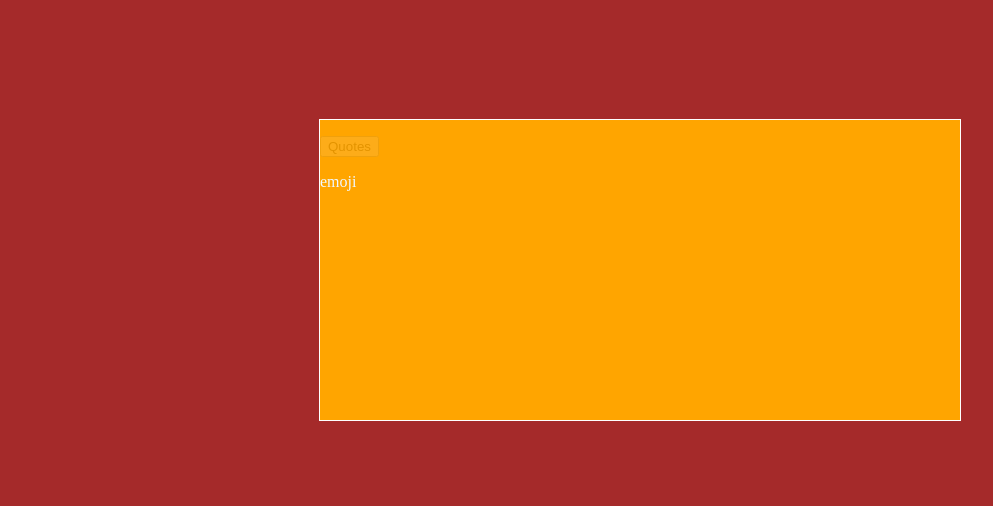
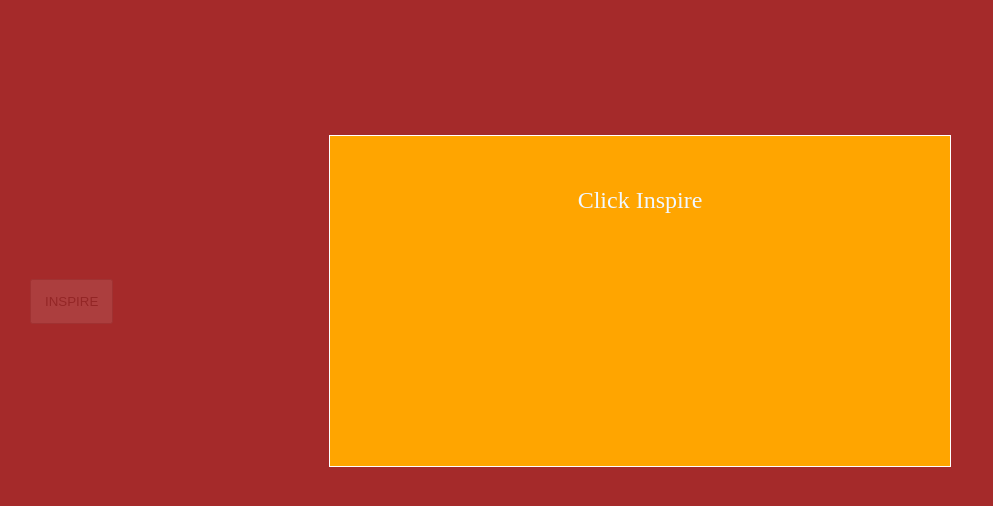
Before and after one commit to Atiq717/mixedMessages, a plain HTML site: page index.html in a window 1280 px wide. Shown: the part 128-634 px from the top of the page, without its empty margins (0-993 px from the left). Drawn offline with Linux system fonts and the light colour scheme; a web font is replaced by a local one.

Commit message:
second commit

```diff
--- a/index.html
+++ b/index.html
@@ -9,7 +9,6 @@
     <link rel="preconnect" href="https://fonts.googleapis.com">
     <link rel="preconnect" href="https://fonts.gstatic.com" crossorigin>
     <link href="https://fonts.googleapis.com/css2?family=Lugrasimo&display=swap" rel="stylesheet">
-    <script type="text/javascript" src="./javascript.js"></script>
 </head>
 <body>
    <header>
@@ -19,9 +18,13 @@
     </header>
     <main>
         <div>
-            <p class="words" id="words"><Button onclick="runQuotes()">Quotes</Button></p>
-            <span>emoji</span>
+            <p class="words" id="words"></p>
+            <span>Click Inspire</span>
+            <article></article>
         </div>
+        <Button onclick="runQuotes()">INSPIRE</Button>
     </main>
 </body>
+<script type="text/javascript" src="./javascript.js"></script>
+
 </html>
--- a/javascript.js
+++ b/javascript.js
@@ -10,19 +10,22 @@ const quote5 = '"The bad news is time flies. The good news is you arw the pilot.
 
 let quotes = [quote1, quote2, quote3, quote4, quote5]
 
-let emoji = [8987,9193,9194,9195,9196,9197,9198,9199,9200,9201,9202,9203,9208,9209,9210,9410]
+let emoji = [128568, 128569, 128570, 128571, 128572, 128573, 128574, 128575, 128576, 128577, 128578, 128579, 128580]
 
-const runQuotes = (quote) => {
-    let i = Math.floor(Math.random() * quote.length);
-    let randomColor = Math.floor(Math.random()*16777215).toString(16);
-    let randomEmoji = Math.floor(Math.random()* emoji.length)
-        return quotes[i] + ` #${randomColor} &#${emoji[randomEmoji]}.`
-        // return document.getElementsByClassName('words').innerHTML = value[i];
-        // document.body.style.background = "#" + randomColor;
-        // document.body.style.color = "#" + randomColor;
-        // document.getElementsByTagName('span') =
-    }
+let element = document.querySelector('button');
+let elm = document.querySelector('div');
+let elem = document.querySelector('span');
+let randomEmoji = Math.floor(Math.random()* emoji.length)
+let randomcolor = Math.floor(Math.random()*16777215).toString(16)
+let randomSentence = Math.floor(Math.random() * quotes.length)
+let paragraph = document.createElement('p');
+function run(){
+    elm.style.backgroundColor = `#${randomcolor}`;
+    elem.style.color = `#${randomcolor}`;
+    elm.innerHTML = quotes[randomSentence]
+    paragraph.innerHTML = `&#${emoji[randomEmoji]}`
+    document.body.appendChild(paragraph)
 
-// runQuotes(quotes)
+}
 
-console.log(runQuotes(quotes))
+element.onclick = run
--- a/styles.css
+++ b/styles.css
@@ -1,5 +1,8 @@
 html{
     background-color: brown;
+    font-family: 'Lugrasimo', "cursive";
+    padding: 20px;
+
 }
 body{
     width: 100%;
@@ -28,11 +31,18 @@ div{
     background-color: orange;
     color: aliceblue;
     margin: 10% auto;
-    height: 300px;
+    height: 330px;
     width: 50%;
     border: solid white 1px;
+    text-align: center;
+    line-height: 80px;
+    font-size: 1.5em;
+    flex-wrap: wrap;
 }
 
 button{
     opacity: 0.1;
+    position: absolute;
+    padding: 13px;
+    margin: 10px;
 }
```
